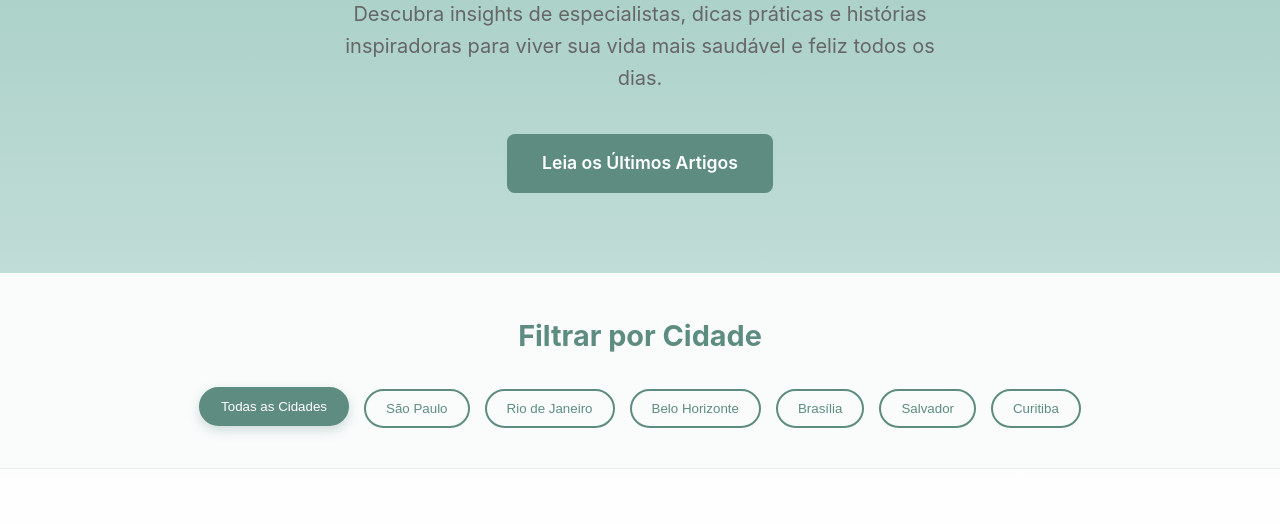
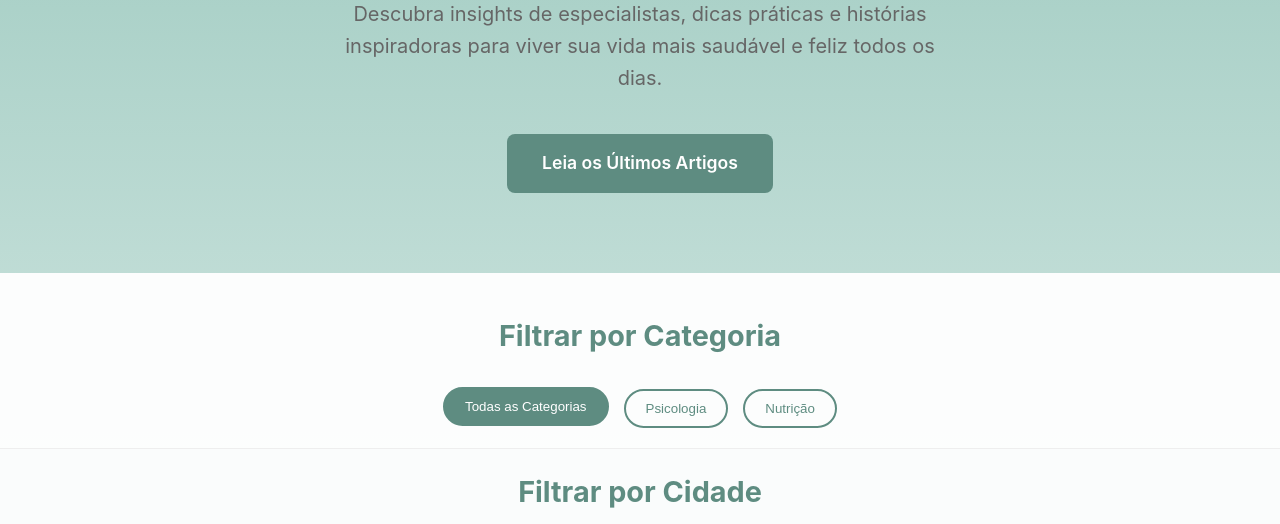
Before and after one commit to enzosouto/Front-MindSaude-News, a plain HTML site: page front-mind-saude-news/index.html in a window 1280 px wide. Shown: the part 276-800 px from the top of the page. Drawn offline with Linux system fonts and the light colour scheme.

Commit message:
feat: Category filter

```diff
--- a/front-mind-saude-news/index.html
+++ b/front-mind-saude-news/index.html
@@ -45,6 +45,18 @@
             <h1>Sua Dose Diária de Bem-Estar Mental e Físico</h1>
             <p>Descubra insights de especialistas, dicas práticas e histórias inspiradoras para viver sua vida mais saudável e feliz todos os dias.</p>
             <a href="#articles" class="cta-button">Leia os Últimos Artigos</a>
+        </div>
+    </section>
+
+    <!-- Filtro de Categoria -->
+    <section class="category-filter">
+        <div class="container">
+            <h2>Filtrar por Categoria</h2>
+            <div class="filter-buttons">
+                <button class="category-btn active" data-category="todas">Todas as Categorias</button>
+                <button class="category-btn" data-category="psicologia">Psicologia</button>
+                <button class="category-btn" data-category="nutricao">Nutrição</button>
+            </div>
         </div>
     </section>
 
@@ -181,7 +193,7 @@
                     </div>
                 </div>
 
-                <div class="event-card" data-city="belo-horizonte">
+                <div class="event-card" data-city="belo-horizonte" data-category="nutricao">
                     <div class="event-date">
                         <span class="day">05</span>
                         <span class="month">OUT</span>
@@ -272,7 +284,7 @@
                     </div>
                 </div>
 
-                <div class="news-card" data-city="rio-de-janeiro">
+                <div class="news-card" data-city="rio-de-janeiro" data-category="psicologia">
                     <div class="news-image">
                         <div class="image-placeholder">Terapia em Grupo</div>
                     </div>
@@ -615,23 +627,25 @@
             });
         });
 
-        // Filtro de cidades funcional
+        // Filtro de cidades e categorias funcional
 const filterButtons = document.querySelectorAll('.filter-btn');
 const eventCards = document.querySelectorAll('.event-card');
 const newsCards = document.querySelectorAll('.news-card');
 
-        filterButtons.forEach(button => {
-            button.addEventListener('click', function() {
-                // Remover classe active de todos os botões
-                filterButtons.forEach(btn => btn.classList.remove('active'));
-                // Adicionar classe active ao botão clicado
-                this.classList.add('active');
+let selectedCity = 'todas';
+let selectedCategory = 'todas';
 
-                const selectedCity = this.getAttribute('data-city');
-
+// Função para aplicar filtros
+function applyFilters() {
     // Filtrar eventos
     eventCards.forEach(card => {
-                    if (selectedCity === 'todas' || card.getAttribute('data-city') === selectedCity) {
+        const cardCity = card.getAttribute('data-city');
+        const cardCategory = card.getAttribute('data-category');
+
+        const cityMatch = selectedCity === 'todas' || cardCity === selectedCity;
+        const categoryMatch = selectedCategory === 'todas' || cardCategory === selectedCategory;
+
+        if (cityMatch && categoryMatch) {
             card.style.display = 'block';
             card.style.animation = 'fadeIn 0.5s ease-in';
         } else {
@@ -641,13 +655,39 @@
 
     // Filtrar notícias
     newsCards.forEach(card => {
-                    if (selectedCity === 'todas' || card.getAttribute('data-city') === selectedCity) {
+        const cardCity = card.getAttribute('data-city');
+        const cardCategory = card.getAttribute('data-category');
+
+        const cityMatch = selectedCity === 'todas' || cardCity === selectedCity;
+        const categoryMatch = selectedCategory === 'todas' || cardCategory === selectedCategory;
+
+        if (cityMatch && categoryMatch) {
             card.style.display = 'block';
             card.style.animation = 'fadeIn 0.5s ease-in';
         } else {
             card.style.display = 'none';
         }
     });
+}
+
+// Filtro de cidades e categorias
+filterButtons.forEach(button => {
+    button.addEventListener('click', function() {
+        // Verificar se é botão de categoria ou cidade
+        const isCategory = this.hasAttribute('data-category');
+
+        if (isCategory) {
+            // Remover active dos botões de categoria
+            document.querySelectorAll('[data-category]').forEach(btn => btn.classList.remove('active'));
+            selectedCategory = this.getAttribute('data-category');
+        } else {
+            // Remover active dos botões de cidade
+            document.querySelectorAll('[data-city]').forEach(btn => btn.classList.remove('active'));
+            selectedCity = this.getAttribute('data-city');
+        }
+
+        this.classList.add('active');
+        applyFilters();
     });
 });
 
--- a/front-mind-saude-news/styles.css
+++ b/front-mind-saude-news/styles.css
@@ -173,10 +173,45 @@ nav a.active {
 }
 
 /* ============================================
+   FILTRO DE CATEGORIA
+   ============================================ */
+.category-filter {
+    padding: 40px 0 20px;
+    background: rgba(255, 255, 255, 0.95);
+    border-bottom: 1px solid #eee;
+}
+
+.category-filter h2 {
+    text-align: center;
+    font-size: 1.8rem;
+    color: #5e8c81;
+    margin-bottom: 30px;
+}
+
+.category-btn {
+    background: transparent;
+    border: 2px solid #5e8c81;
+    color: #5e8c81;
+    padding: 10px 20px;
+    border-radius: 25px;
+    cursor: pointer;
+    font-weight: 500;
+    transition: all 0.3s ease;
+}
+
+.category-btn:hover,
+.category-btn.active {
+    background: #5e8c81;
+    color: #FFFFFF;
+    transform: translateY(-2px);
+    box-shadow: 0 4px 12pxrgba(94, 140, 129, 0.48);
+}
+
+/* ============================================
    FILTRO DE CIDADES
    ============================================ */
 .city-filter {
-    padding: 40px 0;
+    padding: 20px 0 40px;
     background: rgba(255, 255, 255, 0.9);
     border-bottom: 1px solid #eee;
 }
@@ -998,3 +1033,15 @@ footer {
         padding: 25px;
     }
 }
+.category-filter {
+    padding: 40px 0 20px;
+    background: rgba(255, 255, 255, 0.95);
+    border-bottom: 1px solid #eee;
+}
+
+.category-filter h2 {
+    text-align: center;
+    font-size: 1.8rem;
+    color: #5e8c81;
+    margin-bottom: 30px;
+}
```
Lines whose indentation alone changed are shown as unchanged.
